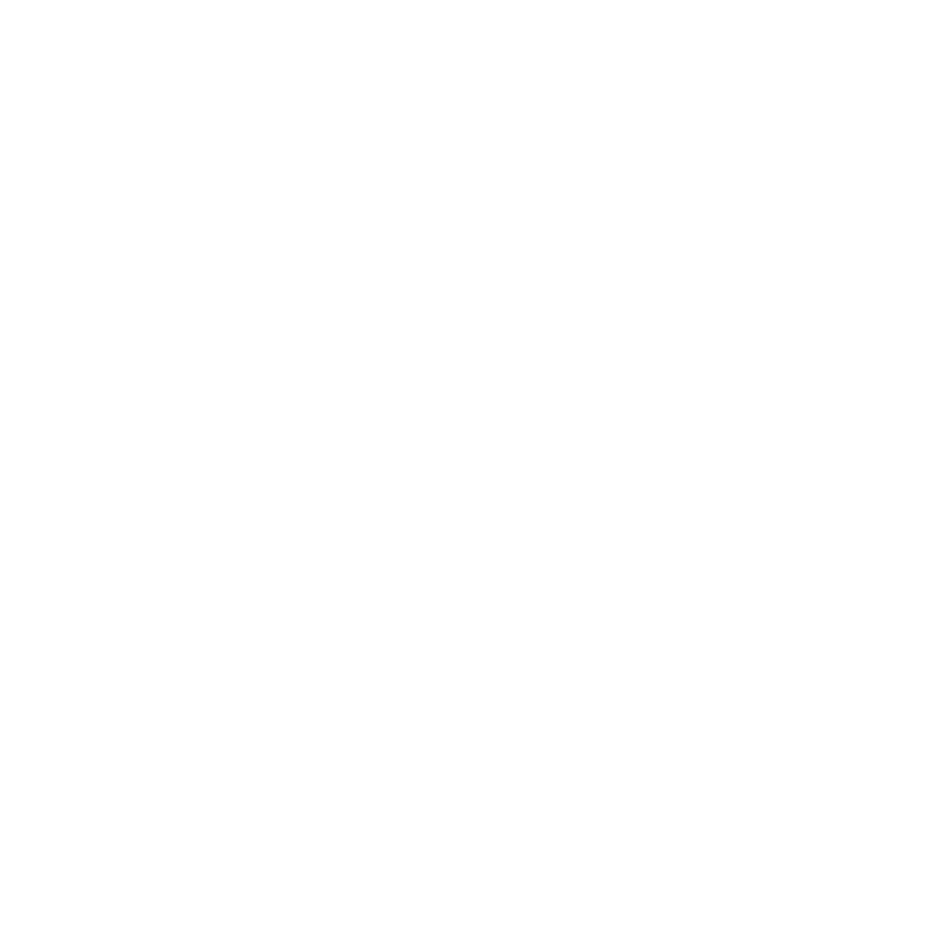
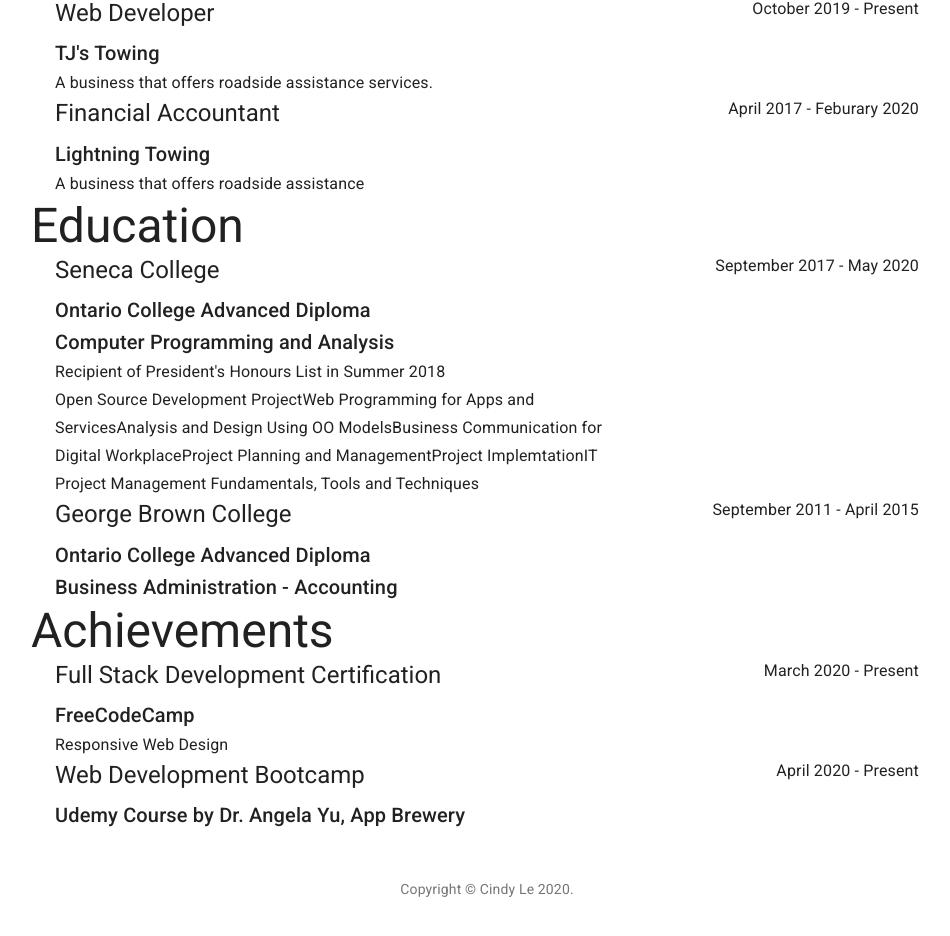
Before and after one commit to cindyledev/portfolio-2020, a React (Create React App) app: page / in a window 1280 px wide. Shown: the part 1014-1950 px from the top of the page, without its empty margins (153-1103 px from the left). Before the commit the page ends 915 px from the top, so only its background shows below. Built offline with nearby package versions, Linux system fonts and the light colour scheme.

Commit message:
added experience, education, achievements sections

```diff
--- a/src/achievements.js
+++ b/src/achievement.js
@@ -2,11 +2,17 @@
   {
     name: "Full Stack Development Certification",
     source: "FreeCodeCamp",
-    courses: "Responsive Web Design",
+    startDate: "March 2020",
+    endDate: "Present",
+    courses: ["Responsive Web Design"],
   },
   {
     name: "Web Development Bootcamp",
     source: "Udemy Course by Dr. Angela Yu, App Brewery",
+    startDate: "April 2020",
+    endDate: "Present",
     courses: "",
   },
 ];
+
+export default achievements;
--- /dev/null
+++ b/src/components/Achievements.js
@@ -0,0 +1,45 @@
+import React from "react";
+import { Container, Grid, Typography } from "@material-ui/core";
+
+import achievements from "../achievement";
+
+export default function Achievements() {
+  return (
+    <React.Fragment>
+      <Container maxWidth="md">
+        <Typography variant="h3">Achievements</Typography>
+        {achievements.map((exp, index) => (
+          <Container>
+            <Grid container>
+              <Grid
+                container
+                item
+                xs={8}
+                direction="column"
+                justify="flex-start"
+                alignItems="flex-start"
+              >
+                <Typography gutterBottom variant="h5" component="h2">
+                  {exp.name}
+                </Typography>
+                <Typography variant="h6">{exp.source}</Typography>
+                <Typography variant="subtitle1">{exp.courses}</Typography>
+              </Grid>
+              <Grid
+                container
+                item
+                xs={4}
+                justify="flex-end"
+                alignItems="flex-start"
+              >
+                <Typography>
+                  {exp.startDate} - {exp.endDate}
+                </Typography>
+              </Grid>
+            </Grid>
+          </Container>
+        ))}
+      </Container>
+    </React.Fragment>
+  );
+}
--- a/src/components/App.js
+++ b/src/components/App.js
@@ -28,6 +28,7 @@
 
 import Hero from "./Hero";
 import Portfolio from "./Portfolio";
+import AboutPage from "../pages/AboutPage";
 import Footer from "./Footer";
 
 const drawerWidth = 240;
@@ -149,6 +150,7 @@
         <div className={classes.drawerHeader} />
         <Hero />
         <Portfolio />
+        <AboutPage />
       </main>
       <Drawer
         className={classes.drawer}
--- /dev/null
+++ b/src/components/Education.js
@@ -0,0 +1,47 @@
+import React from "react";
+import { Container, Grid, Typography } from "@material-ui/core";
+
+import education from "../education.js";
+
+export default function Education() {
+  return (
+    <React.Fragment>
+      <Container maxWidth="md">
+        <Typography variant="h3">Education</Typography>
+        {education.map((exp, index) => (
+          <Container>
+            <Grid container>
+              <Grid
+                container
+                item
+                xs={8}
+                direction="column"
+                justify="flex-start"
+                alignItems="flex-start"
+              >
+                <Typography gutterBottom variant="h5" component="h2">
+                  {exp.school}
+                </Typography>
+                <Typography variant="h6">{exp.level}</Typography>
+                <Typography variant="h6">{exp.program}</Typography>
+                <Typography variant="subtitle1">{exp.awards}</Typography>
+                <Typography variant="subtitle1">{exp.courses}</Typography>
+              </Grid>
+              <Grid
+                container
+                item
+                xs={4}
+                justify="flex-end"
+                alignItems="flex-start"
+              >
+                <Typography>
+                  {exp.startDate} - {exp.endDate}
+                </Typography>
+              </Grid>
+            </Grid>
+          </Container>
+        ))}
+      </Container>
+    </React.Fragment>
+  );
+}
--- /dev/null
+++ b/src/components/Experiences.js
@@ -0,0 +1,45 @@
+import React from "react";
+import { Container, Grid, Typography } from "@material-ui/core";
+
+import experiences from "../experience";
+
+export default function Experiences() {
+  return (
+    <React.Fragment>
+      <Container maxWidth="md">
+        <Typography variant="h3">Experience</Typography>
+        {experiences.map((exp, index) => (
+          <Container>
+            <Grid container>
+              <Grid
+                container
+                item
+                xs={8}
+                direction="column"
+                justify="flex-start"
+                alignItems="flex-start"
+              >
+                <Typography gutterBottom variant="h5" component="h2">
+                  {exp.title}
+                </Typography>
+                <Typography variant="h6">{exp.employer}</Typography>
+                <Typography variant="subtitle1">{exp.description}</Typography>
+              </Grid>
+              <Grid
+                container
+                item
+                xs={4}
+                justify="flex-end"
+                alignItems="flex-start"
+              >
+                <Typography>
+                  {exp.startDate} - {exp.endDate}
+                </Typography>
+              </Grid>
+            </Grid>
+          </Container>
+        ))}
+      </Container>
+    </React.Fragment>
+  );
+}
--- a/src/pages/AboutPage.js
+++ b/src/pages/AboutPage.js
@@ -1,7 +1,16 @@
 import React from "react";
+import { Container, Grid, Typography } from "@material-ui/core";
 
-import { Typography } from "@material-ui/core";
+import Experiences from "../components/Experiences";
+import Education from "../components/Education";
+import Achievements from "../components/Achievements";
 
-export default function About() {
-  return <Typography>About</Typography>;
+export default function AboutPage() {
+  return (
+    <Container>
+      <Experiences />
+      <Education />
+      <Achievements />
+    </Container>
+  );
 }
```
Also changed, not shown: src/components/About.js (deleted, +0 -10 lines).
